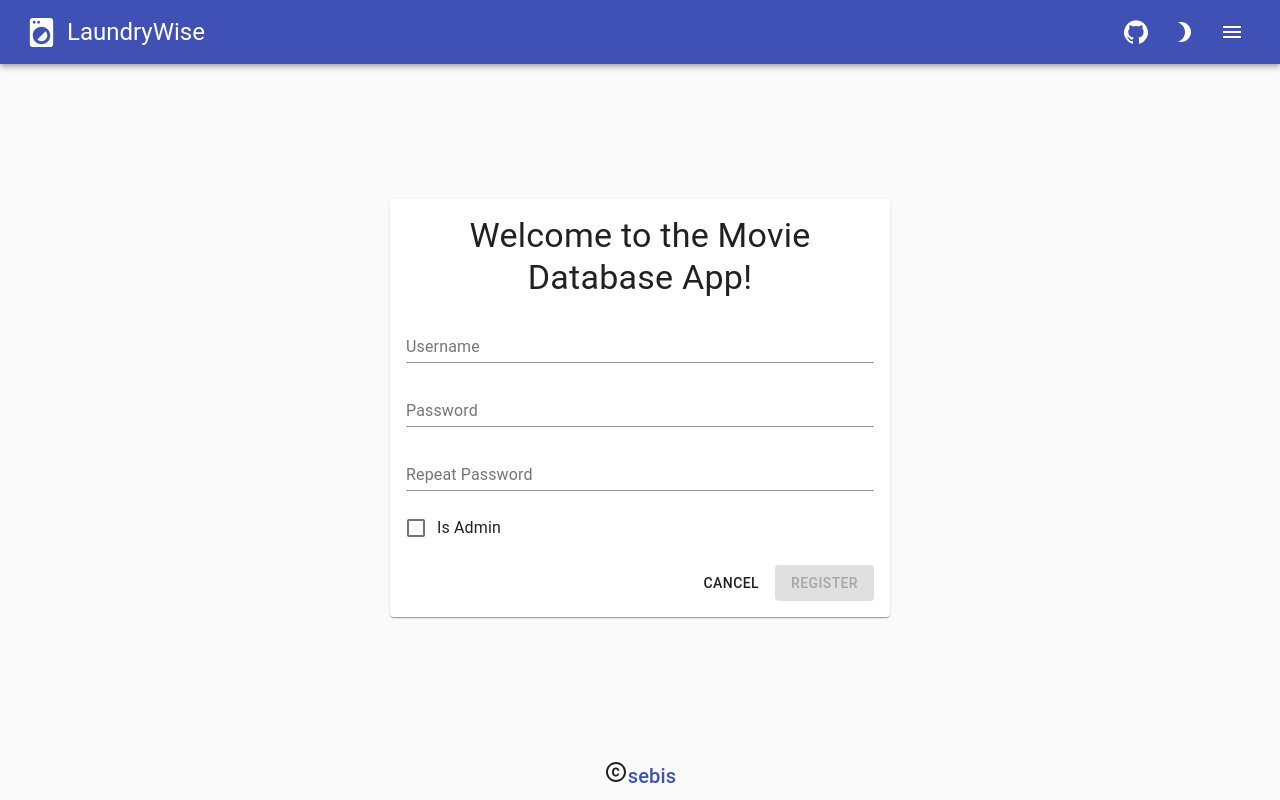
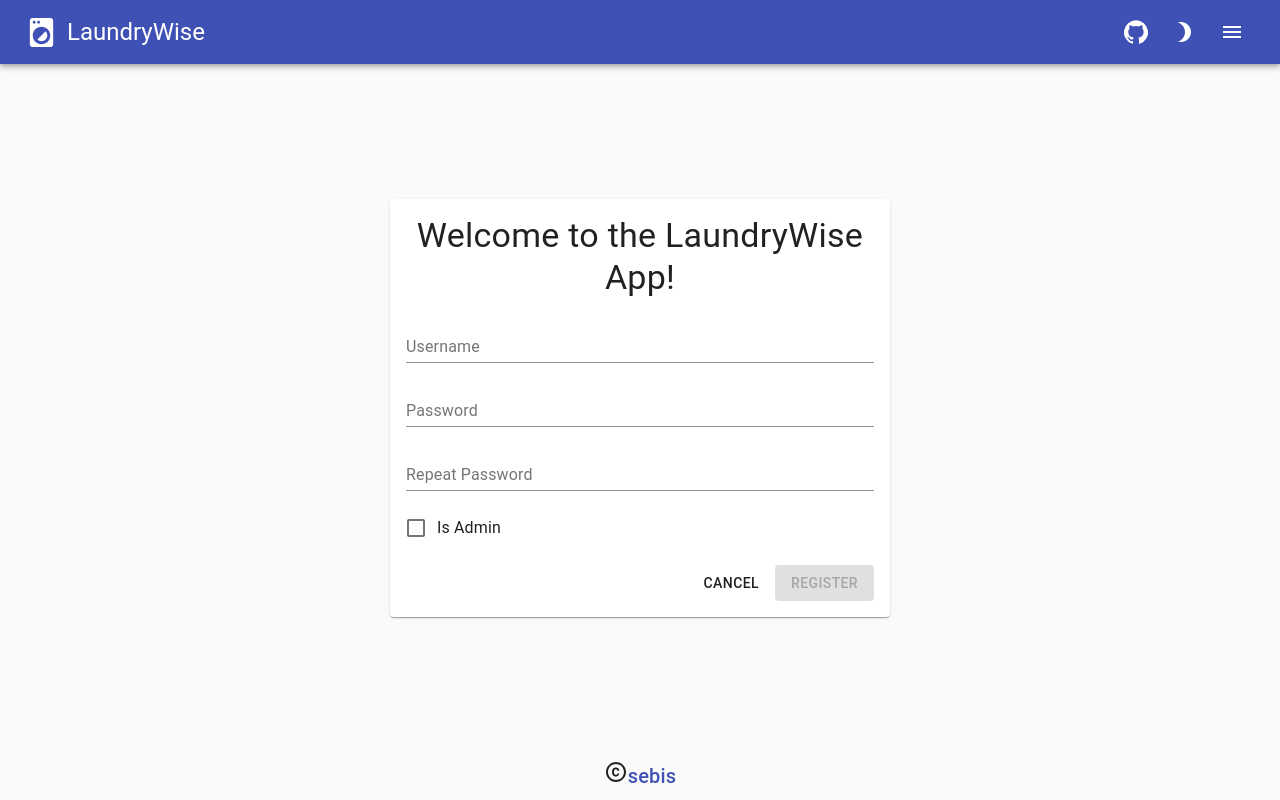
Before and after one commit to canberkanar/LaundryWise-frontend, a React (Create React App) app: page /register in a window 1280 px wide. Built offline with nearby package versions, Linux system fonts and the light colour scheme.

Commit message:
Change title to LaundryWise

```diff
--- a/src/components/SignUpComponent.js
+++ b/src/components/SignUpComponent.js
@@ -93,7 +93,7 @@ function SignUpComponent(props) {
             <Paper className={classes.signUpPaper} component="form">
                 <div className={classes.signUpRow}>
                     <Typography variant="h4" align="center">
-                        Welcome to the Movie Database App!
+                        Welcome to the LaundryWise App!
                     </Typography>
                 </div>
                 <div className={classes.signUpRow}>
```
Also changed, not shown: 13 other files (tests, documents, lock files or other folders).
